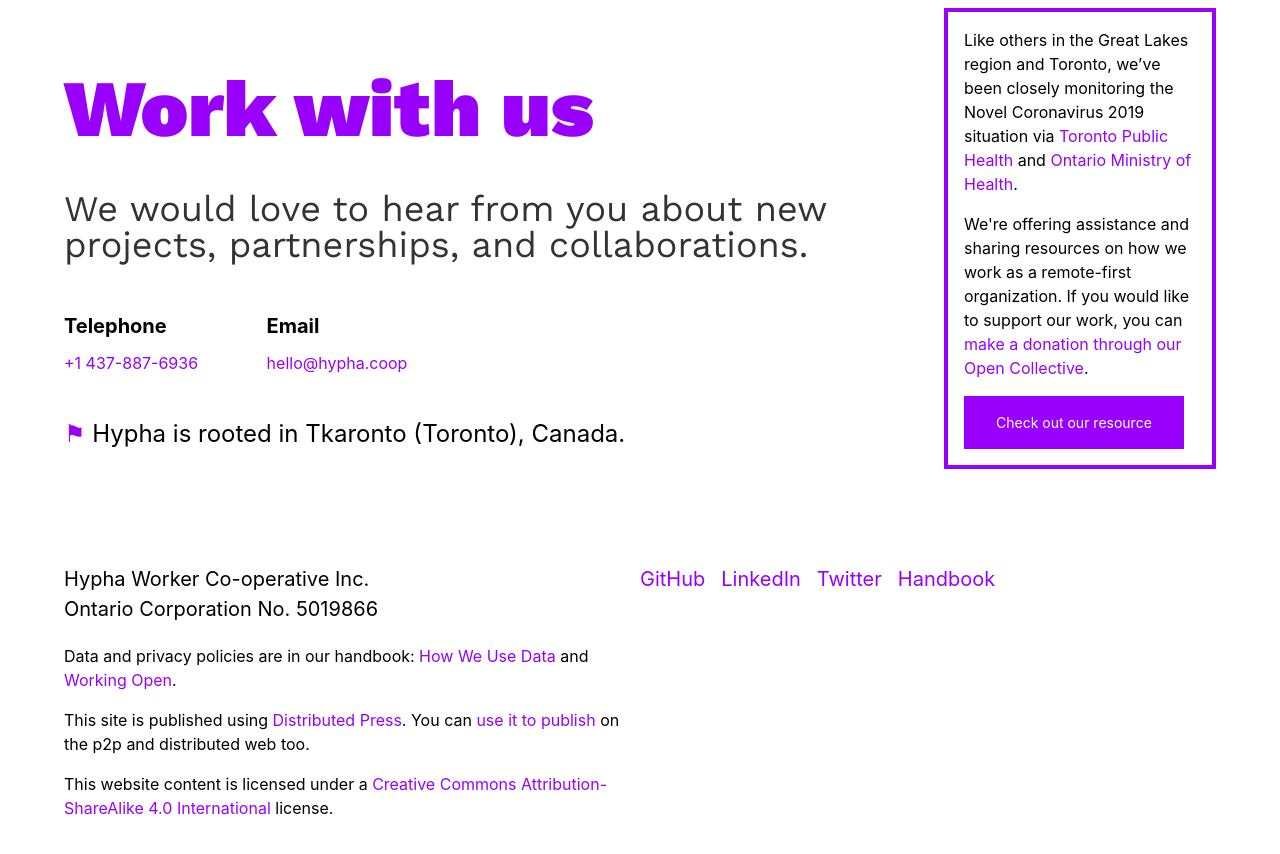
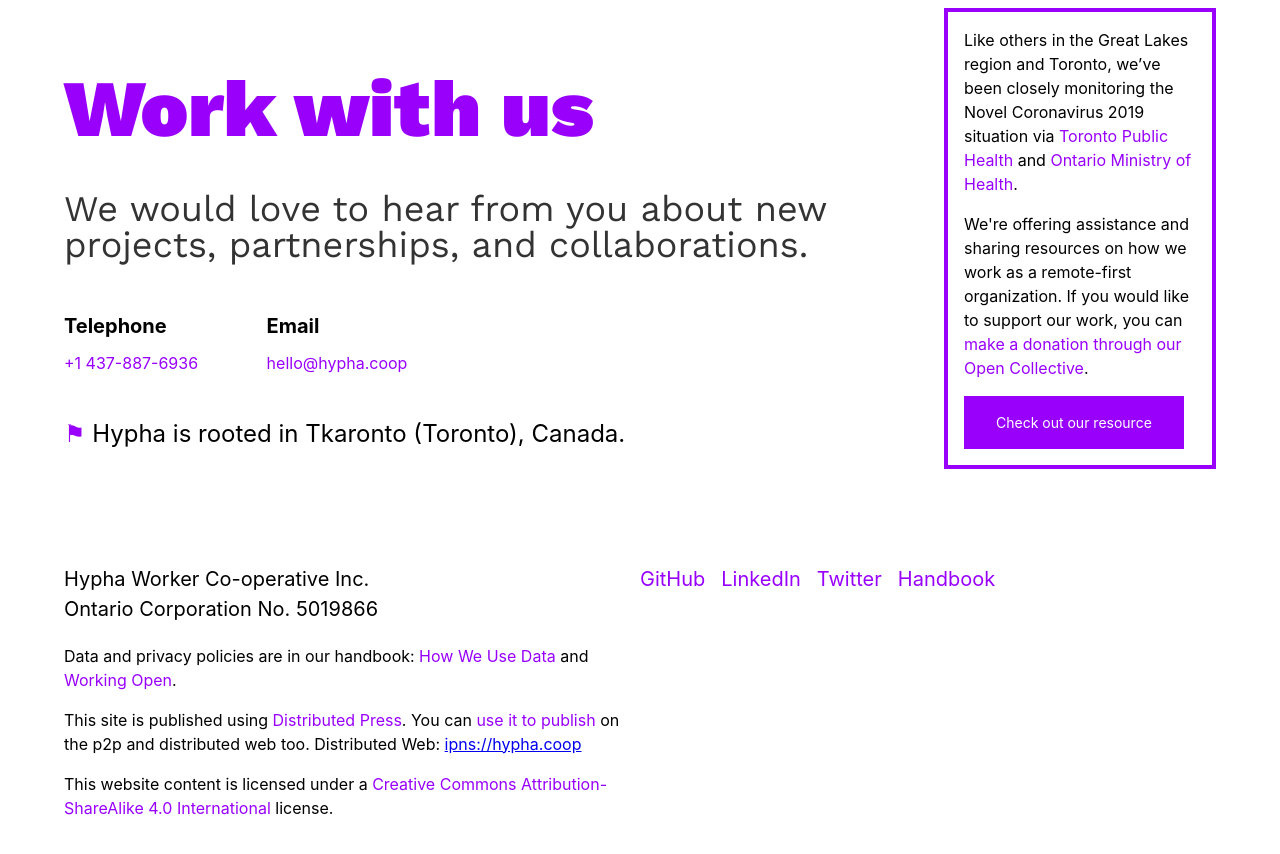
Before and after one commit to hyphacoop/hypha.coop, a Jekyll site: the page built from index.html, in a window 1280 px wide and 900 px high, scrolled down 2722 px. Shown: the top 854 px of the window. Built offline with Jekyll 4.4.1, drawn with Linux system fonts in a browser that asks for light colours.

Commit message:
Added IPFS link in footer of all pages.

```diff
--- a/_includes/sections/footer.html
+++ b/_includes/sections/footer.html
@@ -5,6 +5,8 @@
     <p class="f6 f5-l lh-copy">
       This site is published using <a href="https://distributed.press/" target="_blank" class="accent link underline-hover" rel="noopener">Distributed Press</a>.
       You can <a href="https://github.com/hyphacoop/api.distributed.press" target="_blank" class="accent link underline-hover" rel="noopener">use it to publish</a> on the p2p and distributed web too.
+      Distributed Web:
+      <a href="https://ipfs.distributed.press/ipns/hypha.coop{{ page.url }}">ipns://hypha.coop</a>
     </p>
     <p class="f6 f5-l lh-copy">This website content is licensed under a <a href="https://creativecommons.org/licenses/by-sa/4.0/" target="_blank" class="accent link underline-hover" rel="noopener">Creative Commons Attribution-ShareAlike 4.0 International</a> license.</p>
   </div>
```
